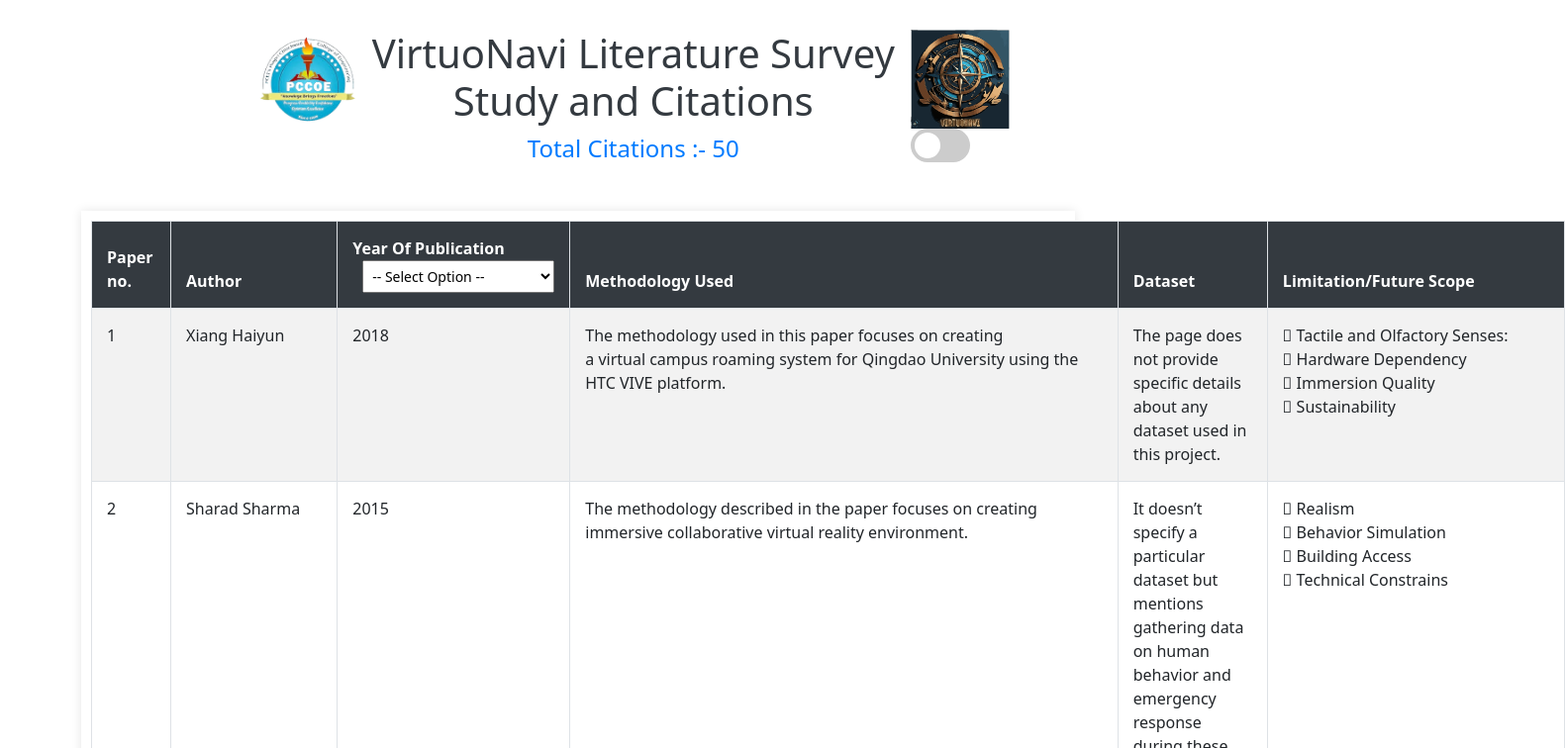
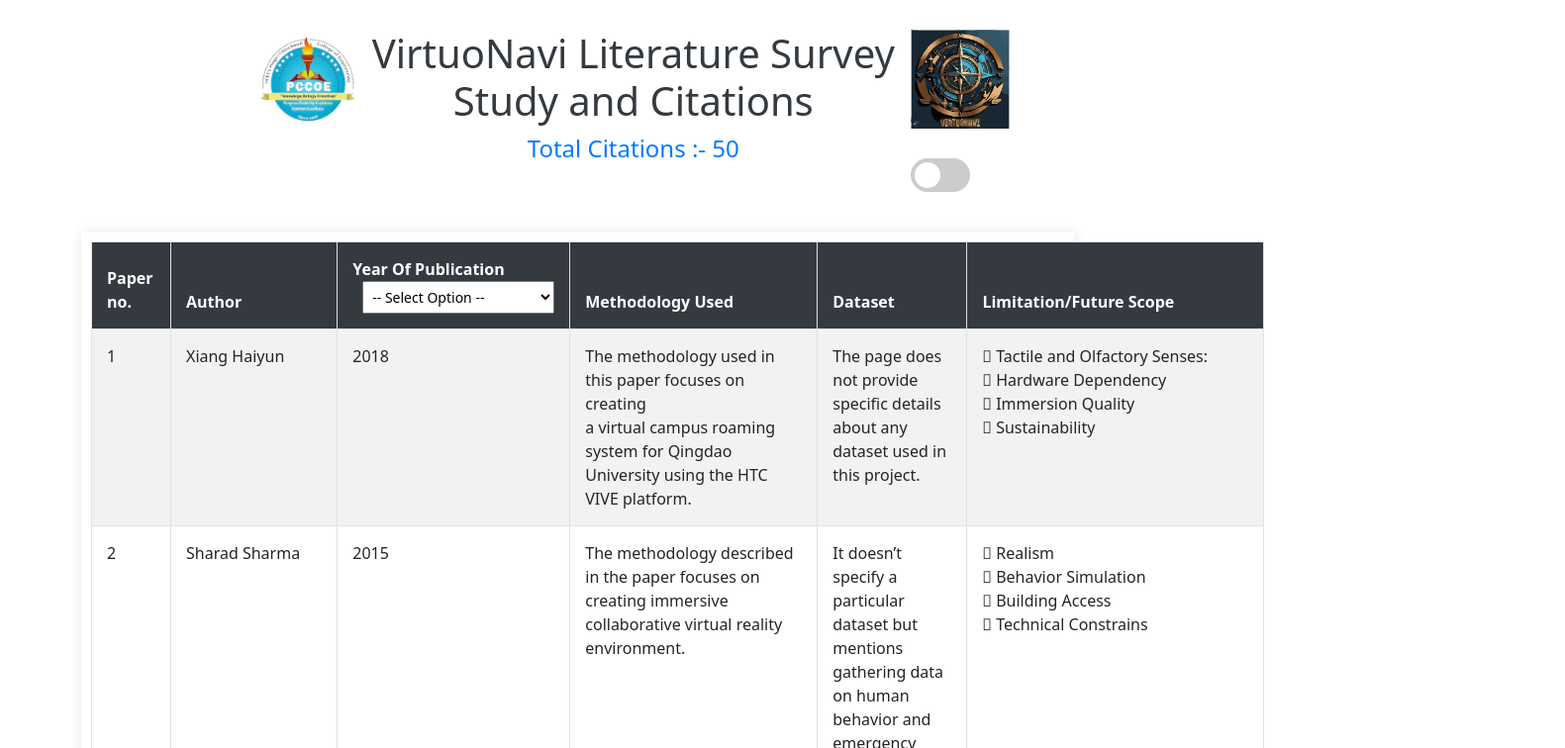
Before and after one commit to PccoeVirtualCampus/VirtuoNaviCitations, a plain HTML site: page index.html in a window 1280 px wide. Shown: the top 756 px of the page at 99% size, 1581 px wide, since content can reach past the window. Drawn offline with nearby package versions, Linux system fonts and the light colour scheme.

Commit message:
css fixtures

```diff
--- a/styles.css
+++ b/styles.css
@@ -29,6 +29,11 @@
 /* Specific column width adjustments */
 .table tbody td:nth-child(1) {
     min-width: 80px; /* Adjust the width of the "Paper no." column */
+}
+
+.table tbody td:nth-child(4) {
+    max-width: 250px; /* Adjust the width of the "Dataset" column */
+
 }
 
 .table tbody td:nth-child(5) {
@@ -181,6 +186,7 @@ body.dark-mode .title h2 {
 .logobtn{
     display: flex;
     flex-direction: column;
+    gap:30px;
 }
 
 
```
